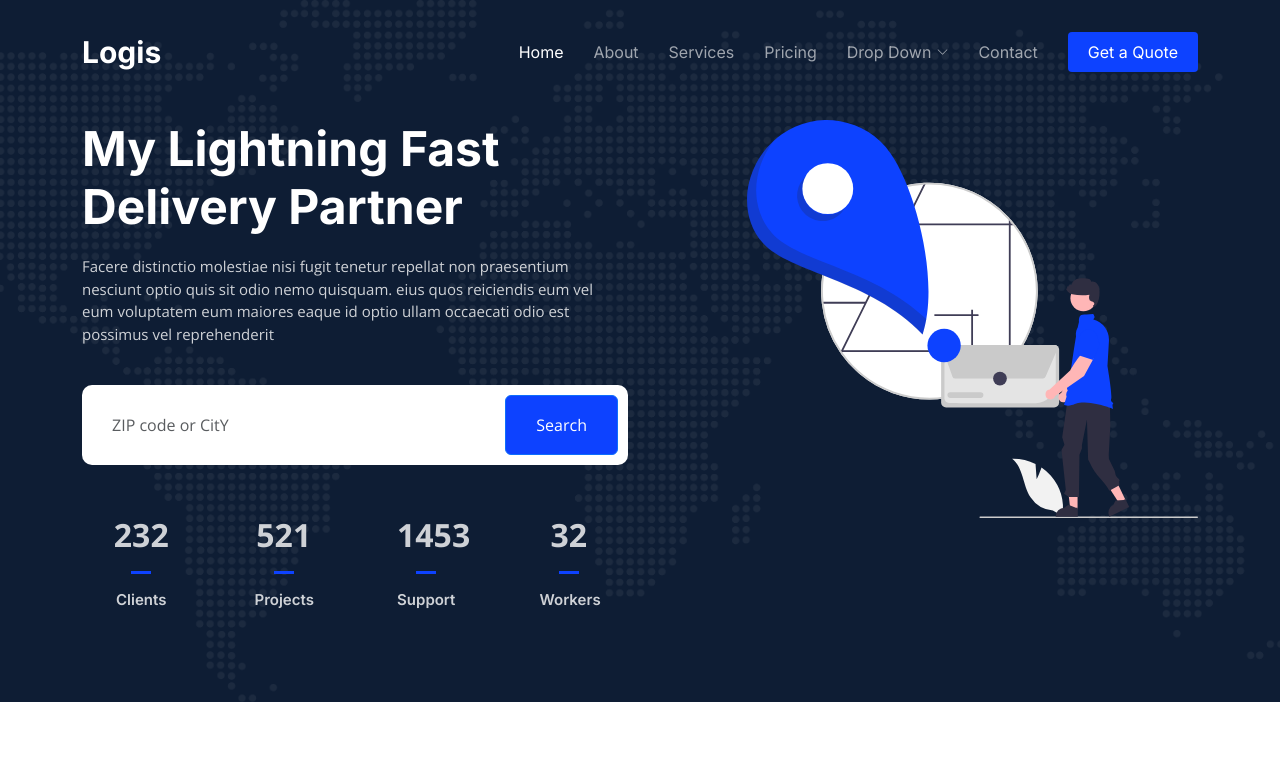
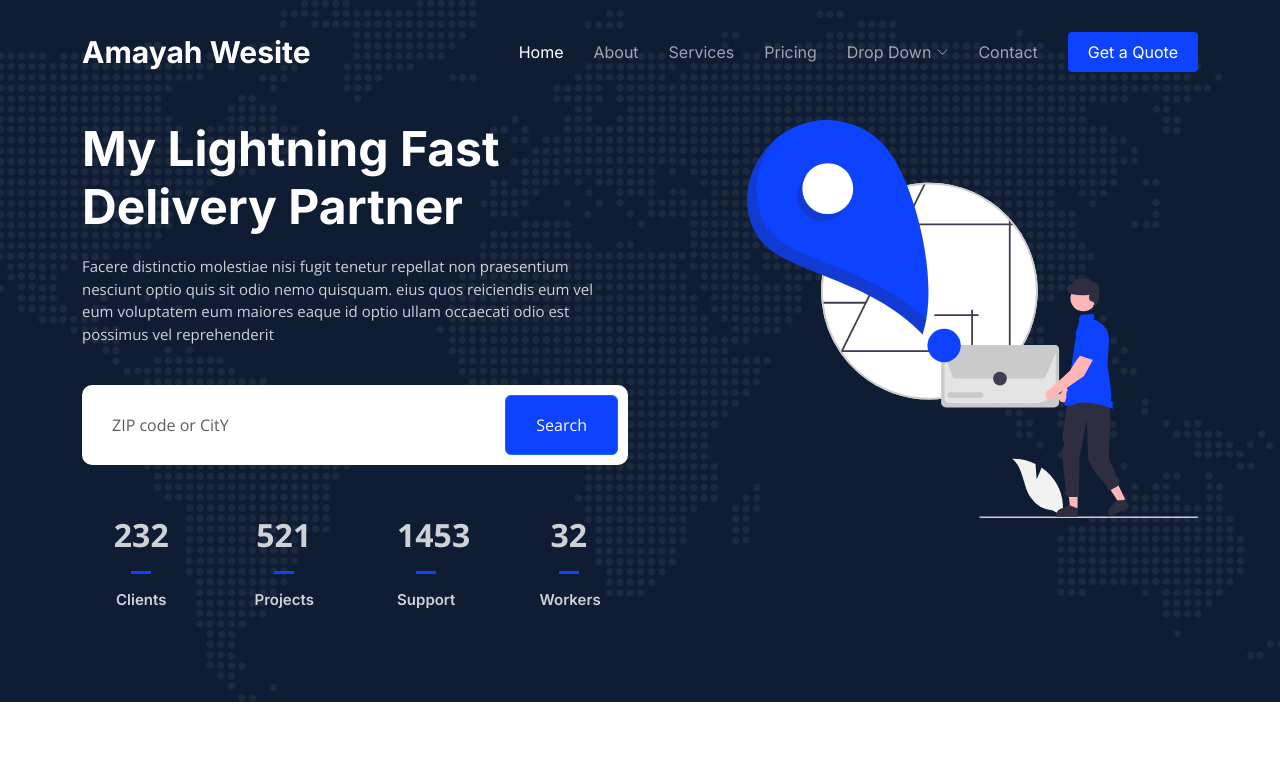
Before and after one commit to HVarfley/aws-static-app, a plain HTML site: page index.html in a window 1280 px wide. Shown: the top 779 px of the page. Drawn offline with nearby package versions, Linux system fonts and the light colour scheme.

Commit message:
changed name

```diff
--- a/index.html
+++ b/index.html
@@ -47,7 +47,7 @@
       <a href="index.html" class="logo d-flex align-items-center">
         <!-- Uncomment the line below if you also wish to use an image logo -->
         <!-- <img src="assets/img/logo.png" alt=""> -->
-        <h1>Logis</h1>
+        <h1>Amayah Wesite</h1>
       </a>
 
       <i class="mobile-nav-toggle mobile-nav-show bi bi-list"></i>
```
